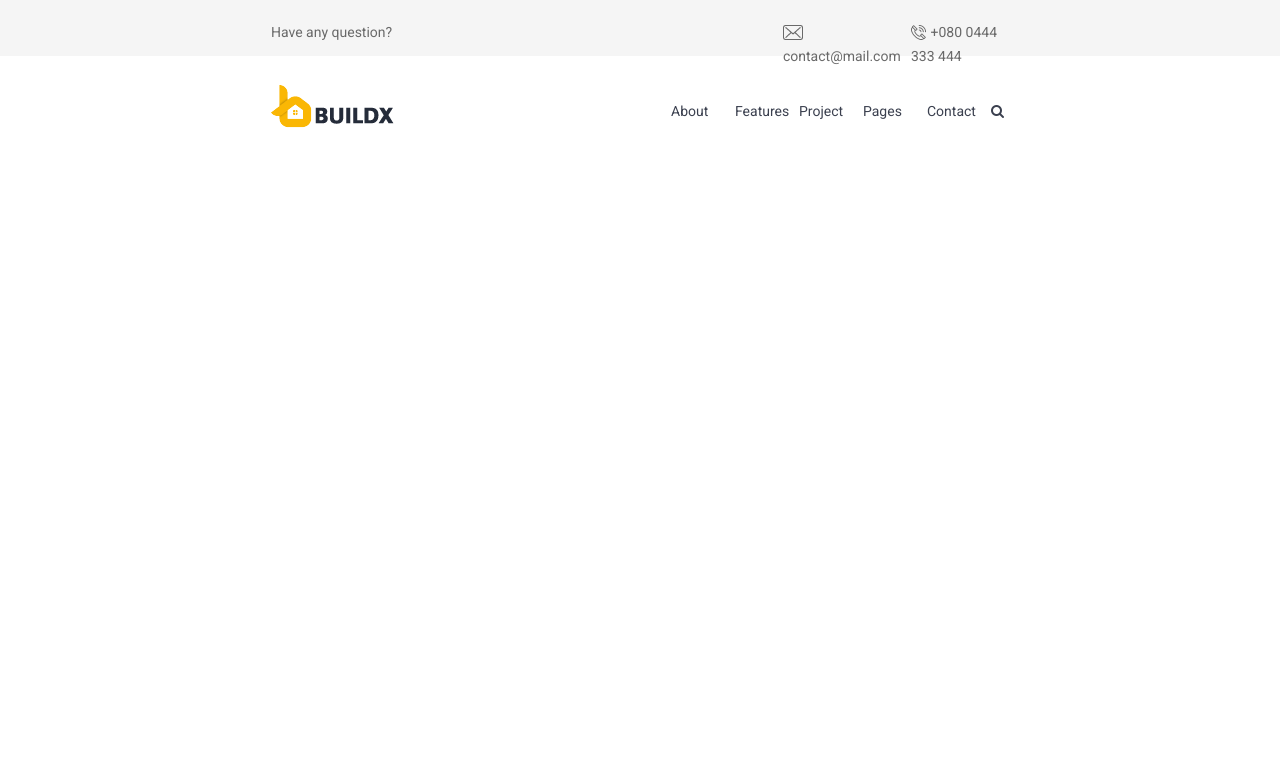
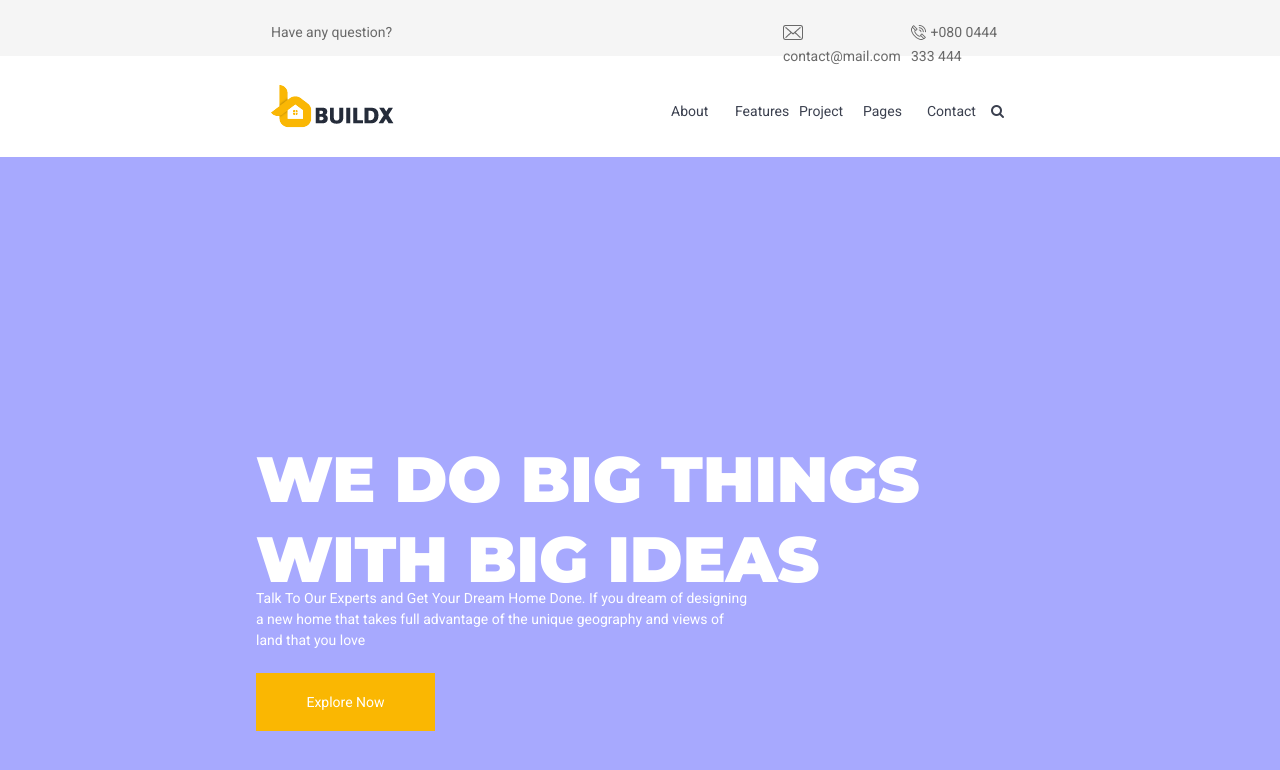
Before and after one commit to Dominik-Zajac/Page..-..Build, a website: page src/index.html in a window 1280 px wide. Drawn offline with nearby package versions, Linux system fonts and the light colour scheme; files that its build step writes are made by us from their sources.

Commit message:
Add slider

```diff
--- a/src/index.html
+++ b/src/index.html
@@ -9,7 +9,7 @@
     <title>Build - Page</title>
     <link rel="stylesheet" href="https://stackpath.bootstrapcdn.com/bootstrap/4.3.1/css/bootstrap.min.css"
         integrity="sha384-ggOyR0iXCbMQv3Xipma34MD+dH/1fQ784/j6cY/iJTQUOhcWr7x9JvoRxT2MZw1T" crossorigin="anonymous">
-    <link href="https://fonts.googleapis.com/css?family=Roboto:400,500&display=swap" rel="stylesheet">
+    <link href="https://fonts.googleapis.com/css?family=Montserrat:900|Roboto:400,500&display=swap" rel="stylesheet">
     <link rel="stylesheet" href="https://maxcdn.bootstrapcdn.com/font-awesome/4.5.0/css/font-awesome.min.css">
     <link rel="stylesheet" href="/css/app.css">
 </head>
@@ -46,6 +46,16 @@
             <div class="col-md-1"><a class="nav-link" href="#"><i class="fa fa-search"></i></a></div>
         </div>
     </nav>
+    <!-- Slider -->
+    <div class="slider">
+        <div class="slider-box">
+            <p class="title">We Do Big Things With Big Ideas</p>
+            <p class="subtitle">Talk To Our Experts and Get Your Dream Home Done. If you dream of designing
+                a new home that takes full advantage of the unique geography and
+                views of land that you love</p>
+            <button class="slider-button">Explore Now</button>
+        </div>
+    </div>
     <script src="/js/app.js"></script>
 </body>
 
--- a/src/sass/app.scss
+++ b/src/sass/app.scss
@@ -4,3 +4,4 @@
 // Components
 @import "./components/top-nav";
 @import "./components/bottom-nav";
+@import "./components/slider";
--- /dev/null
+++ b/src/sass/components/_slider.scss
@@ -0,0 +1,51 @@
+.slider {
+    display: flex;
+    justify-content: center;
+    align-items: center;
+    height: 856px;
+    background-color: #a7a9fe;
+
+    &-box {
+        width: 60vw;
+
+
+        .title {
+            width: 672px;
+            height: 126px;
+            color: #fff;
+            font-family: "Montserrat";
+            font-size: 64px;
+            font-weight: 900;
+            line-height: 80px;
+            text-transform: uppercase;
+        }
+
+        .subtitle {
+            max-width: 491px;
+            max-height: 62px;
+            margin: 3% 0;
+            color: #fff;
+            font-family: Roboto;
+            font-size: 14px;
+            font-weight: 400;
+
+        }
+
+        .slider-button {
+            width: 179px;
+            height: 58px;
+            background-color: #fab702;
+            color: #ffffff;
+            font-family: Roboto;
+            font-size: 14px;
+            font-weight: 400;
+            border: none;
+
+            &:hover {
+                opacity: 0.9;
+            }
+        }
+    }
+
+
+}
```
